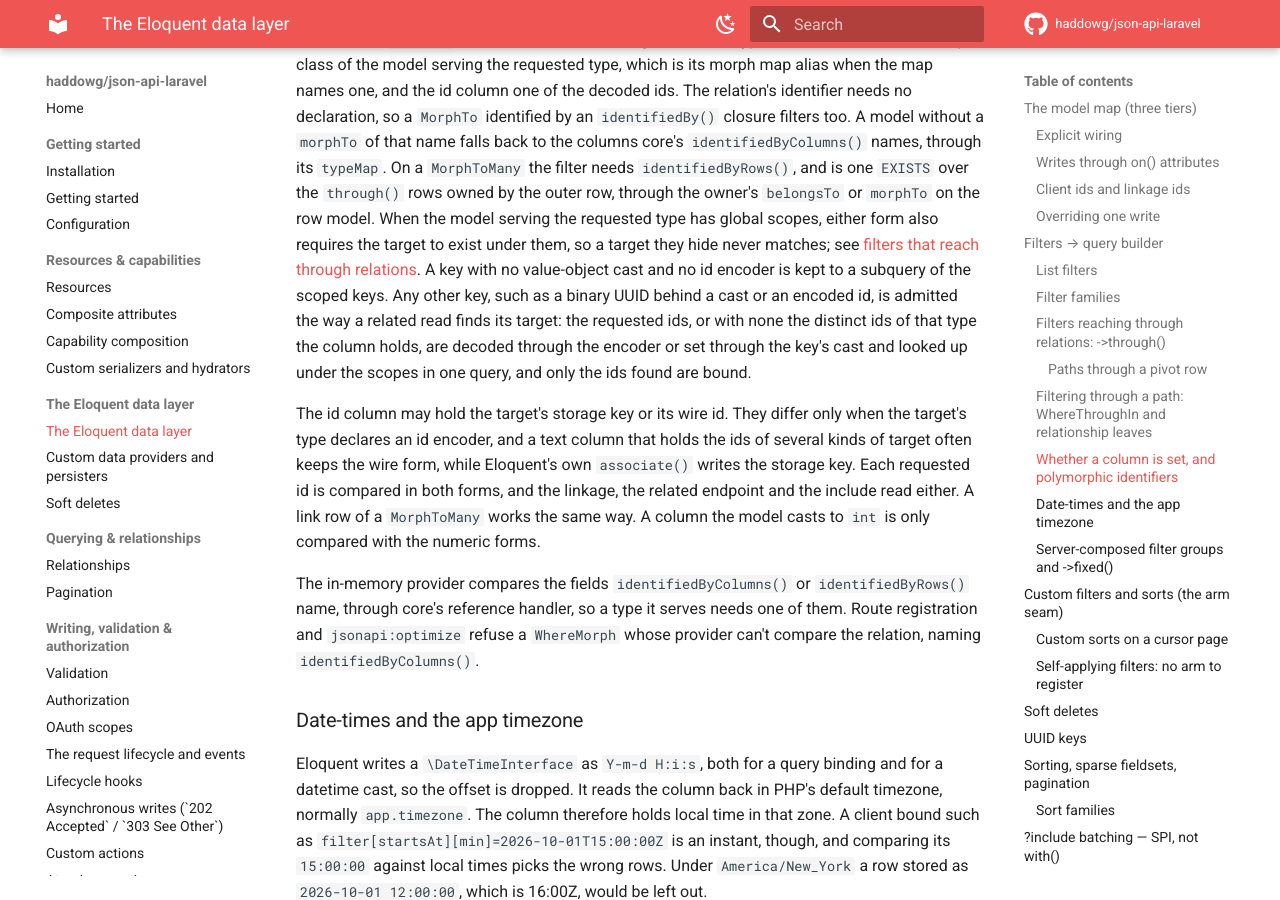
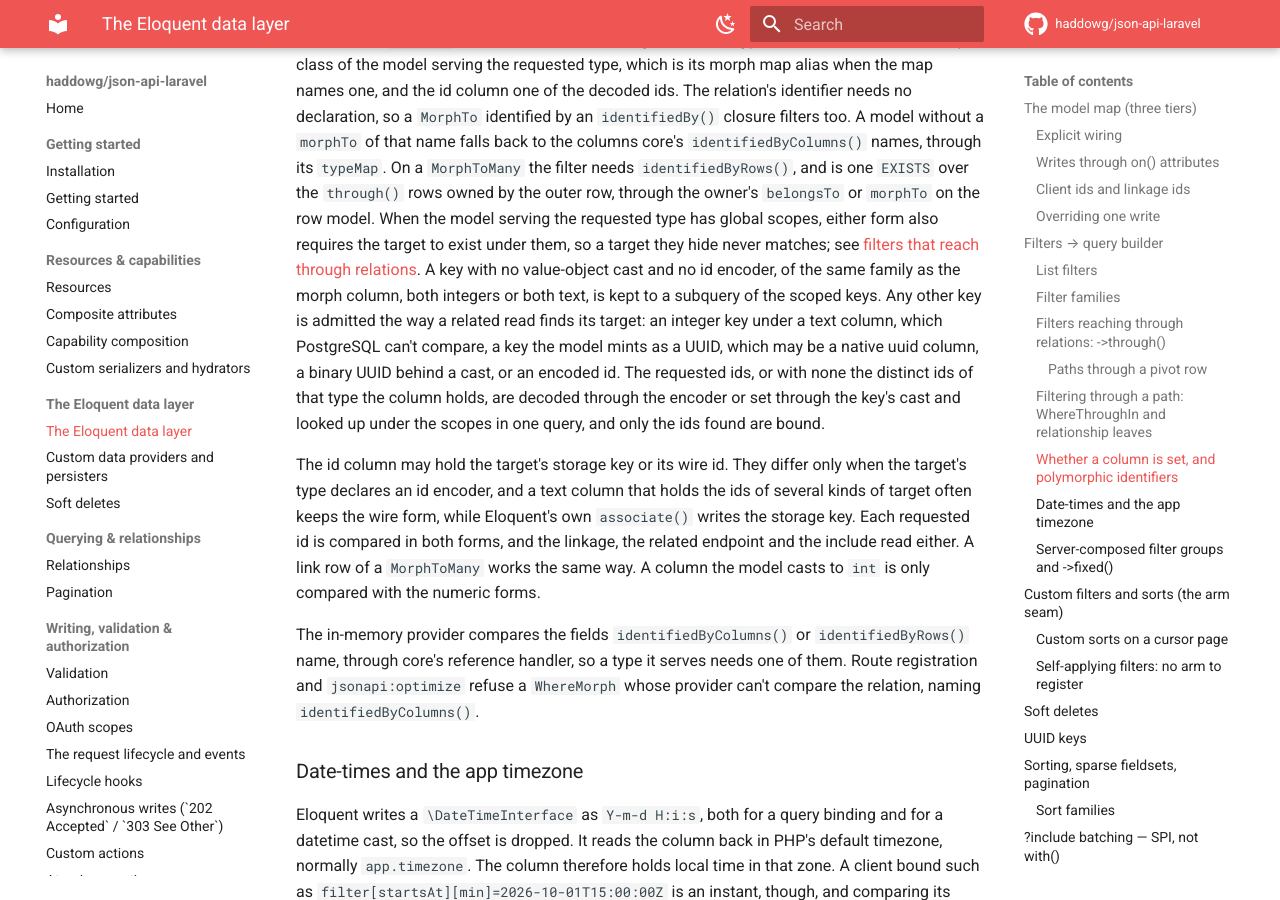
Before and after one commit to haddowg/json-api-laravel, an MkDocs documentation site: the page built from docs/eloquent.md, in a window 1280 px wide and 900 px high, scrolled down 9352 px. Built offline with MkDocs 1.6.1 and Material for MkDocs 9.7.7, drawn with Linux system fonts in a browser that asks for light colours; comment, search, counter and statistics services are not loaded.

Commit message:
fix: keep a minted uuid key out of the morph subquery
A key the model mints as a UUID or ULID may be a native uuid column, which PostgreSQL cannot compare with a text morph column either, so it takes the admitted id list too. The docs and ADR 0064 now describe when the subquery is kept.

```diff
--- a/docs/eloquent.md
+++ b/docs/eloquent.md
@@ -398,9 +398,11 @@ rows owned by the outer row, through the owner's `belongsTo` or `morphTo` on the
 When the model serving the requested type has global scopes, either form also requires the
 target to exist under them, so a target they hide never matches; see
 [filters that reach through relations](authorization.md#filters-that-reach-through-relations).
-A key with no value-object cast and no id encoder is kept to a subquery of the scoped keys.
-Any other key, such as a binary UUID behind a cast or an encoded id, is admitted the way a
-related read finds its target: the requested ids, or with none the distinct ids of that type
+A key with no value-object cast and no id encoder, of the same family as the morph column,
+both integers or both text, is kept to a subquery of the scoped keys. Any other key is admitted
+the way a related read finds its target: an integer key under a text column, which PostgreSQL
+can't compare, a key the model mints as a UUID, which may be a native uuid column, a binary UUID
+behind a cast, or an encoded id. The requested ids, or with none the distinct ids of that type
 the column holds, are decoded through the encoder or set through the key's cast and looked up
 under the scopes in one query, and only the ids found are bound.
 
```
Also changed, not shown: docs/adr/0064-a-scoped-wheremorph-admits-stored-ids-as-a-related-read-finds-them.md (+1 -1 lines), 1 other file.
